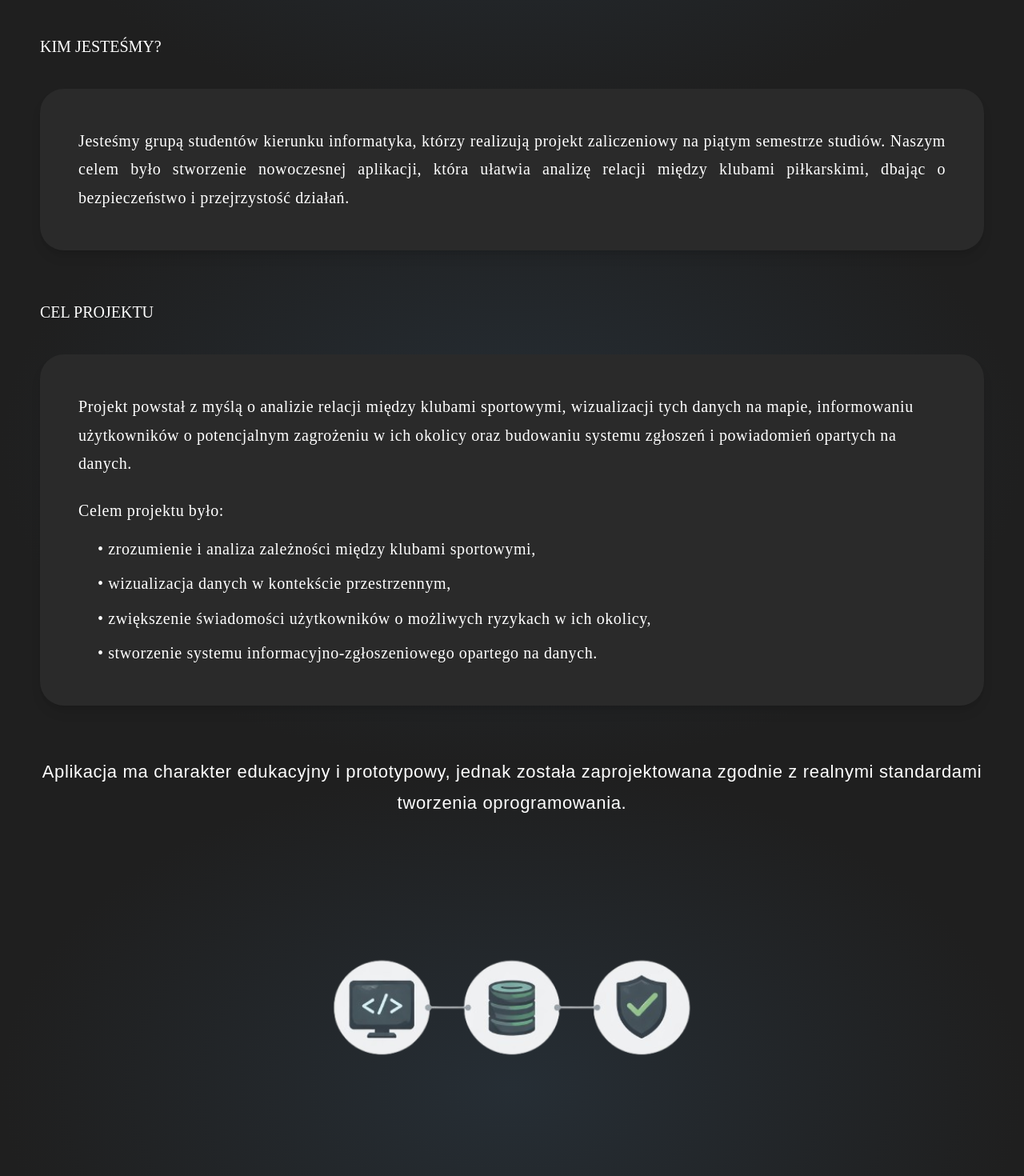
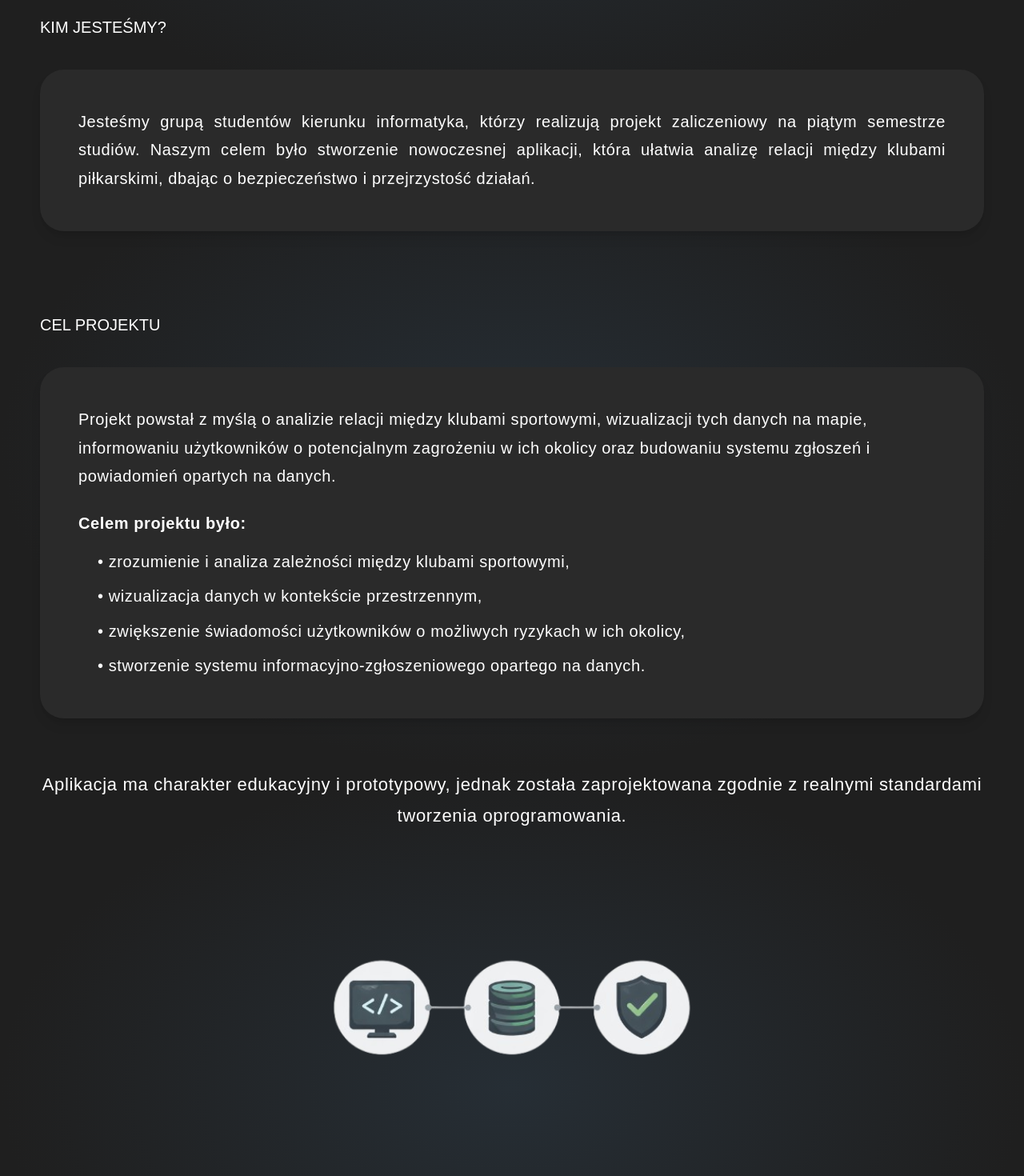
Before and after one commit to kamilpasierski/projekt-kosy, a React (Vite) app in the folder frontend/: page /o-nas in a window 1280 px wide. Shown: the part 640-2110 px from the top of the page at 80% size. Built offline with nearby package versions, Linux system fonts and the light colour scheme; the HTML template or start-up script is replaced by a standard one.

Commit message:
favclubs component change

```diff
--- a/frontend/src/components/about_us/Banner.tsx
+++ b/frontend/src/components/about_us/Banner.tsx
@@ -2,7 +2,7 @@ import BanerImage from "@/assets/O_nas_1.png";
 
 export default function Banner() {
   return (
-    <div className="relative w-full h-[594px] -mt-[85px] antialiased overflow-hidden mb-16 md:mb-20">
+    <div className="relative w-full h-[550px] -mt-[85px] antialiased overflow-hidden mb-16 md:mb-20">
       <div className="absolute inset-0 w-full h-full">
         <img
           alt="background"
--- a/frontend/src/components/about_us/ProjectGoals.tsx
+++ b/frontend/src/components/about_us/ProjectGoals.tsx
@@ -1,12 +1,16 @@
 export default function ProjectGoals() {
   return (
-    <div className="mb-12 md:mb-16">
-      <h2 className="font-['Montserrat'] text-[18px] md:text-[20px] font-medium uppercase text-white leading-[1.3] mb-6 md:mb-10">
+    /* Główny kontener: Sztywne 1180px, wycentrowany, czcionka Montserrat */
+    <div className="w-full max-w-[1180px] mx-auto mb-12 md:mb-16 font-montserrat antialiased px-4 lg:px-0">
+
+
+      <h2 className="text-[18px] md:text-[20px] font-medium uppercase text-white leading-[1.3] pt-10 py-10 tracking-normal">
         Cel projektu
       </h2>
 
       <div className="bg-[#2a2a2a] rounded-[20px] md:rounded-[30px] p-6 md:p-8 lg:p-12 shadow-lg">
-        <div className="font-['Montserrat'] text-[16px] md:text-[18px] lg:text-[20px] font-medium text-white leading-[1.77] tracking-[0.6px] space-y-6">
+
+        <div className="text-[16px] md:text-[18px] lg:text-[20px] font-medium text-white leading-[1.77] tracking-[0.6px] space-y-6">
           <p>
             Projekt powstał z myślą o analizie relacji między klubami sportowymi, wizualizacji tych danych na mapie,
             informowaniu użytkowników o potencjalnym zagrożeniu w ich okolicy oraz budowaniu systemu zgłoszeń i powiadomień
@@ -14,7 +18,7 @@ export default function ProjectGoals() {
           </p>
 
           <div>
-            <p className="mb-3">Celem projektu było:</p>
+            <p className="mb-3 font-semibold">Celem projektu było:</p>
             <ul className="space-y-2 pl-6">
               <li>• zrozumienie i analiza zależności między klubami sportowymi,</li>
               <li>• wizualizacja danych w kontekście przestrzennym,</li>
--- a/frontend/src/components/about_us/WhoWeAre.tsx
+++ b/frontend/src/components/about_us/WhoWeAre.tsx
@@ -1,12 +1,16 @@
 export default function WhoWeAre() {
   return (
-    <div className="mb-12 md:mb-16">
-      <h2 className="font-['Montserrat'] text-[18px] md:text-[20px] font-medium uppercase text-white leading-[1.3] mb-6 md:mb-10">
+
+    <div className="w-full max-w-[1180px] mx-auto mb-12 md:mb-16 font-montserrat antialiased px-4 lg:px-0">
+
+
+      <h2 className="text-[18px] md:text-[20px] font-medium uppercase text-white leading-[1.3] pt-5 py-10 tracking-normal">
         Kim jesteśmy?
       </h2>
 
       <div className="bg-[#2a2a2a] rounded-[20px] md:rounded-[30px] p-6 md:p-8 lg:p-12 shadow-lg">
-        <p className="font-['Montserrat'] text-[16px] md:text-[18px] lg:text-[20px] font-medium text-white leading-[1.77] tracking-[0.6px] text-justify">
+
+        <p className="text-[16px] md:text-[18px] lg:text-[20px] font-medium text-white leading-[1.77] tracking-[0.6px] text-justify">
           Jesteśmy grupą studentów kierunku informatyka, którzy realizują projekt zaliczeniowy na piątym semestrze studiów.
           Naszym celem było stworzenie nowoczesnej aplikacji, która ułatwia analizę relacji między klubami piłkarskimi,
           dbając o bezpieczeństwo i przejrzystość działań.
--- a/frontend/src/components/club/NewestRelations.tsx
+++ b/frontend/src/components/club/NewestRelations.tsx
@@ -51,13 +51,13 @@ export default function NewestRelations({
     const { clubA, clubB, relationType } = relation;
 
     return (
-      <div key={`${clubA.name}-${clubB.name}`} className="bg-[#2a2a2a] rounded-[20px] md:rounded-[30px] p-4 md:p-6 flex flex-col gap-2 md:gap-3">
-        {/* Loga i nazwy klubów */}
-        <div className="flex items-center gap-3 md:gap-4">
+
+      <div key={`${clubA.name}-${clubB.name}`} className="p-4 md:p-6 flex flex-col justify-center font-montserrat min-h-[100px]">
+        <div className="flex items-center gap-4">
           <img
             src={getClubImageUrl(clubA.path_image)}
             alt={clubA.name}
-            className="h-[50px] w-[50px] md:h-[70px] md:w-[69px] object-contain flex-shrink-0"
+            className="h-[50px] w-[50px] md:h-[60px] md:w-[60px] object-contain flex-shrink-0"
           />
             <div className="flex items-center justify-center flex-shrink-0">
             <ArrowRightIcon
@@ -65,12 +65,12 @@ export default function NewestRelations({
               style={{ color: getArrowColor(relationType) }}
             />
           </div>
-          <div className="flex-1 min-w-0">
-            <p className="font-['Montserrat'] text-[14px] md:text-[16px] font-medium uppercase text-white leading-[1.3] truncate">
+          <div className="flex-1 min-w-0 flex flex-col justify-center gap-1">
+            <p className="font-montserrat text-[16px] font-medium uppercase text-white leading-[130%] truncate">
               {clubA.name}
             </p>
-            <div className="h-[0.3px] bg-white/40 my-1.5 md:my-2" />
-            <p className="font-['Montserrat'] text-[14px] md:text-[16px] font-medium uppercase text-white leading-[1.3] truncate">
+
+            <p className="font-montserrat text-[16px] font-medium uppercase text-white leading-[130%] truncate">
               {clubB.name}
             </p>
           </div>
@@ -79,63 +79,61 @@ export default function NewestRelations({
     );
   };
 
-  const renderColumn = (
-    title: string,
-    bgColor: string,
-    textColor: string,
-    relations: any[]
-  ) => {
-    return (
-      <div className="flex flex-col gap-3 md:gap-4">
-        {/* Nagłówek */}
-        <div
-          className="h-[45px] md:h-[50px] flex items-center justify-center rounded-t-[20px] md:rounded-t-[30px]"
-          style={{ backgroundColor: bgColor }}
-        >
-          <h3
-            className="font-['Montserrat'] text-[16px] md:text-[18px] lg:text-[20px] font-semibold uppercase leading-[1.3]"
-            style={{ color: textColor }}
-          >
-            {title}
-          </h3>
-        </div>
-
-        {/* Lista relacji */}
-        <div className="space-y-3 md:space-y-4">
-          {relations.length > 0 ? (
-            relations.map(relation => renderRelationCard(relation))
-          ) : (
-            <div className="bg-[#2a2a2a] rounded-[20px] md:rounded-[30px] p-4 md:p-6 text-center">
-              <p className="font-['Montserrat'] text-gray-500 text-xs md:text-sm italic">
-                Brak nowych relacji
-              </p>
-            </div>
-          )}
-        </div>
-      </div>
-    );
-  };
-
   return (
-    <div className="w-full py-8 md:py-12 lg:py-16 antialiased font-['Montserrat']">
+    <div className="w-full py-8 md:py-12 lg:py-16 antialiased font-montserrat">
+      {/* Kontener ograniczony do 1180px */}
       <div className="max-w-[1180px] mx-auto px-4 md:px-6 lg:px-0">
-        {/* Header */}
-        <div className="mb-6 md:mb-8 lg:mb-10">
-          <h2 className="font-['Montserrat'] text-[16px] md:text-[18px] lg:text-[20px] font-medium uppercase leading-[130%] text-white">
+        {/* Header Sekcji */}
+        <div className="mb-6 md:mb-10">
+          <h2 className="text-[20px] font-medium uppercase leading-[130%] text-white tracking-normal">
             NAJNOWSZE RELACJE
           </h2>
         </div>
 
-        {/* Siatka trzech kolumn */}
-        <div className="grid grid-cols-1 md:grid-cols-2 lg:grid-cols-3 gap-4 md:gap-5 lg:gap-6">
-          {/* Kolumna KOSA */}
-          {renderColumn('KOSA', '#8A2525', '#FFFFFF', kosaRelations)}
+        <div className="w-full border-x border-b border-[#274FDE]/20 rounded-[30px] overflow-hidden bg-[#2a2a2a] shadow-xl">
 
-          {/* Kolumna NEUTRALNIE */}
-          {renderColumn('NEUTRALNIE', '#FBF201', '#000000', neutralRelations)}
 
-          {/* Kolumna ZGODA */}
-          {renderColumn('ZGODA', '#247F46', '#FFFFFF', zgodaRelations)}
+          <div className="grid grid-cols-1 md:grid-cols-3 h-auto md:h-[50px]">
+            <div className="bg-[#8A2525] flex items-center justify-center py-3 md:py-0 border-b md:border-b-0 md:border-r border-[#575757]/30">
+              <h3 className="text-white text-[18px] font-semibold uppercase tracking-wider">Kosa</h3>
+            </div>
+            <div className="bg-[#FBF201] flex items-center justify-center py-3 md:py-0 border-b md:border-b-0 md:border-r border-[#575757]/30">
+              <h3 className="text-black text-[18px] font-semibold uppercase tracking-wider">Neutralnie</h3>
+            </div>
+            <div className="bg-[#247F46] flex items-center justify-center py-3 md:py-0">
+              <h3 className="text-white text-[18px] font-semibold uppercase tracking-wider">Zgoda</h3>
+            </div>
+          </div>
+
+
+          <div className="grid grid-cols-1 md:grid-cols-3 divide-y md:divide-y-0 md:divide-x divide-[#575757]">
+            {/* Kolumna KOSA */}
+            <div className="flex flex-col divide-y divide-[#575757]/40">
+              {kosaRelations.length > 0 ? (
+                kosaRelations.map(rel => renderRelationCard(rel))
+              ) : (
+                <div className="p-8 text-center text-gray-500 italic text-sm flex items-center justify-center min-h-[100px]">Brak nowych relacji</div>
+              )}
+            </div>
+
+            {/* Kolumna NEUTRALNIE */}
+            <div className="flex flex-col divide-y divide-[#575757]/40">
+              {neutralRelations.length > 0 ? (
+                neutralRelations.map(rel => renderRelationCard(rel))
+              ) : (
+                <div className="p-8 text-center text-gray-500 italic text-sm flex items-center justify-center min-h-[100px]">Brak nowych relacji</div>
+              )}
+            </div>
+
+            {/* Kolumna ZGODA */}
+            <div className="flex flex-col divide-y divide-[#575757]/40">
+              {zgodaRelations.length > 0 ? (
+                zgodaRelations.map(rel => renderRelationCard(rel))
+              ) : (
+                <div className="p-8 text-center text-gray-500 italic text-sm flex items-center justify-center min-h-[100px]">Brak nowych relacji</div>
+              )}
+            </div>
+          </div>
         </div>
       </div>
     </div>
--- a/frontend/src/scenes/about_us/index.tsx
+++ b/frontend/src/scenes/about_us/index.tsx
@@ -5,19 +5,26 @@ import O_nas_2 from "@/assets/O_nas_2.png";
 
 export default function AboutUs() {
   return (
-    <div className="w-full min-h-screen">
+    <div className="w-full min-h-screen font-montserrat antialiased">
       <Banner />
 
-      {/* Główna zawartość */}
       <div className="w-full max-w-[1180px] mx-auto px-4 md:px-6 lg:px-0 pb-16 md:pb-24">
         <WhoWeAre />
         <ProjectGoals />
-      <p className="text-center text-[18px] md:text-[20px] lg:text-[22px] font-medium text-white leading-[1.77] tracking-[0.66px] mb-8">
+
+        {/* Tekst edukacyjny */}
+        <p className="text-center text-[18px] md:text-[20px] lg:text-[22px] font-medium text-white leading-[1.77] tracking-[0.66px] mb-1">
           Aplikacja ma charakter edukacyjny i prototypowy, jednak została zaprojektowana zgodnie z realnymi standardami
           tworzenia oprogramowania.
         </p>
-      <img src={O_nas_2} alt="O nas" className="mx-auto my-8" />
-      <p className="text-center text-[18px] md:text-[20px] lg:text-[22px] font-medium text-white leading-[1.77] tracking-[0.66px]">
+
+        <img
+          src={O_nas_2}
+          alt="O nas"
+          className="mx-auto mt-4 mb-0"
+        />
+
+        <p className="text-center text-[18px] md:text-[20px] lg:text-[22px] font-medium text-white leading-[1.77] tracking-[0.66px] mt-0">
           Dziękujemy za zainteresowanie naszym projektem!
         </p>
       </div>
```
Lines whose indentation alone changed are shown as unchanged.
